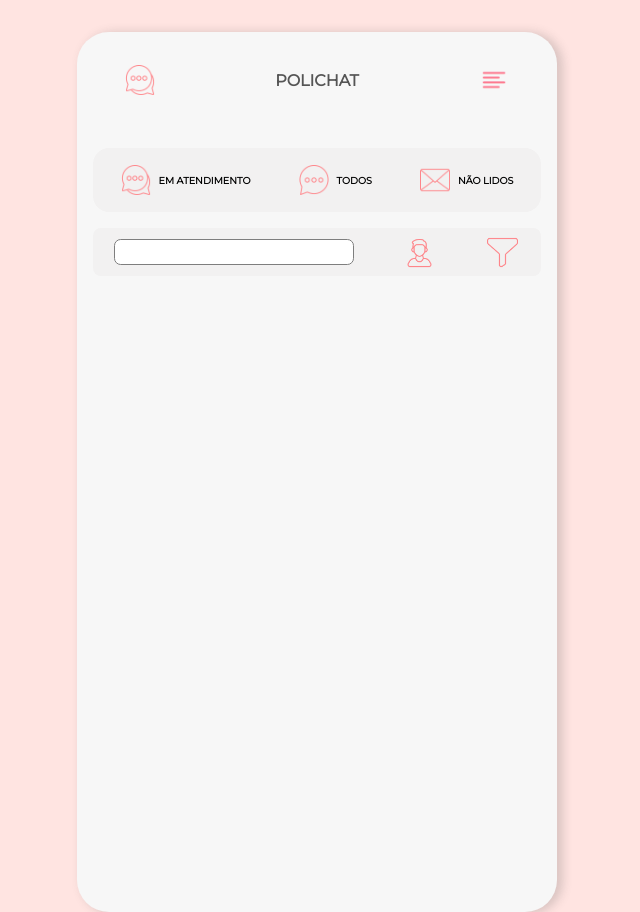
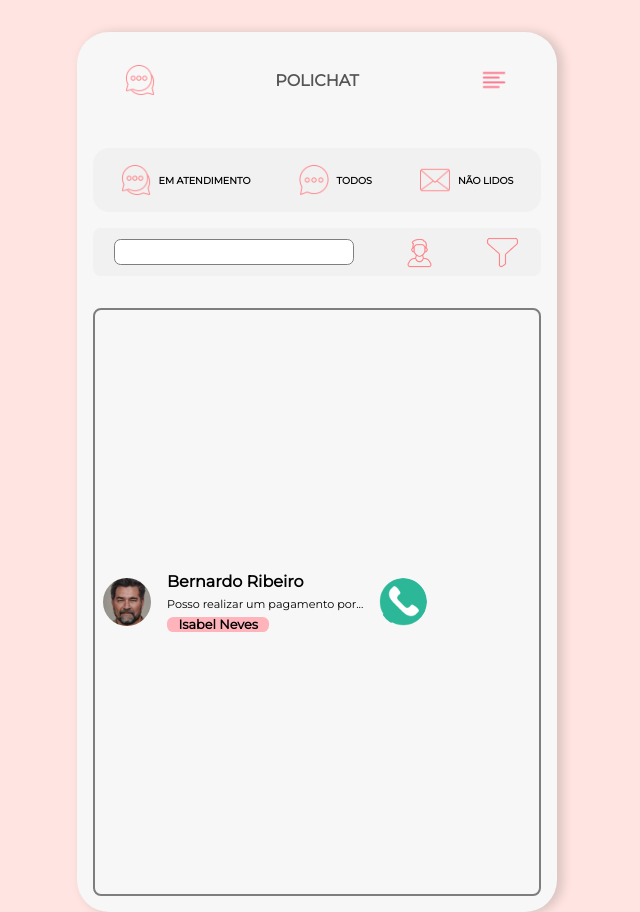
Before and after one commit to lU4N4ht/Messages_JSON, a plain HTML site: page index.html in a window 1280 px wide. Shown: the whole page, without its empty margins (323-963 px from the left). Drawn offline with Linux system fonts and the light colour scheme.

Commit message:
sofrendo

```diff
--- a/index.html
+++ b/index.html
@@ -39,6 +39,17 @@
             <img src="./img/funil.png" alt="funil" width="35">
         </section>
 
+        <div class="card-conatiner" id="card-container">
+            <div class="card">
+                <img src="./img/bernardo.jpg" alt="bernardo">
+                <div class="text">
+                    <h2 class="nome">Bernardo Ribeiro</h2>
+                    <p class="mensagem">Posso realizar um pagamento por...</p>
+                    <h3 class="destinatario">Isabel Neves</h3>
+                </div>
+                <img src="./img/whatsapp.png" alt="whatsapp" class="rede-social">
+            </div>
+        </div>
     </div>
 </body>
 
--- a/style.css
+++ b/style.css
@@ -13,7 +13,7 @@ body{
     align-items: center;
 }
 .app-container{
-    grid-template-rows: 100px 80px 0px;
+    grid-template-rows: 100px 80px 80px;
     padding-block: 1em;
     display: grid;
     height: 55em;
@@ -75,3 +75,36 @@ body{
     width: 18em;
     border-radius: 0.5em;
 }
+.card-conatiner{
+    display: grid;
+}
+.card{
+    display: flex;
+    align-items: center;
+    gap: 1em;
+    border: 2px solid #7e7e7e;
+    border-radius: 0.5em;
+    padding-inline: 0.5em;
+}
+.card img{
+    max-width: 3em;
+    height: 3em;
+    border-radius: 50%;
+}
+.text{
+    display: grid;
+    gap: 0.4em;
+}
+.text h2{
+   font-size: 1em;
+}
+.text p{
+    font-size: 0.7em;
+ }
+ .text h3{
+    text-align: center;
+    border-radius: 0.5em;
+    width: 8em;
+    background-color: #FFB3BA;
+    font-size: 0.8em;
+ }
```
